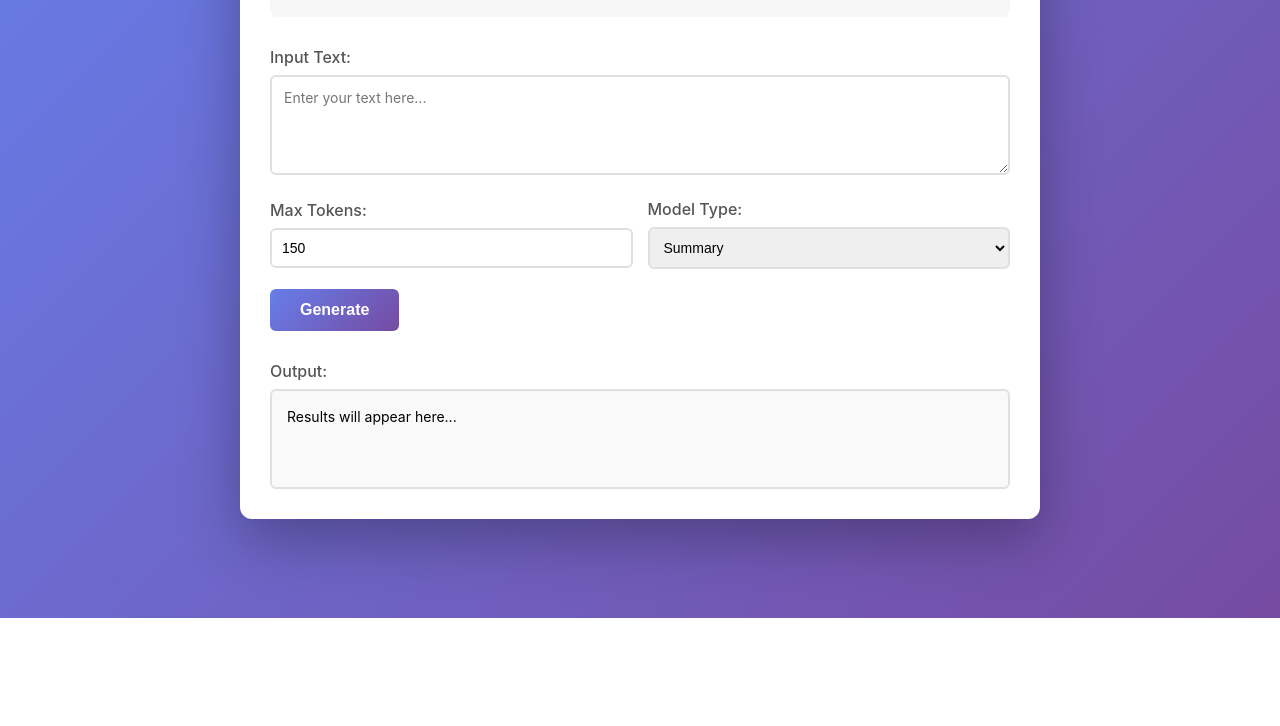
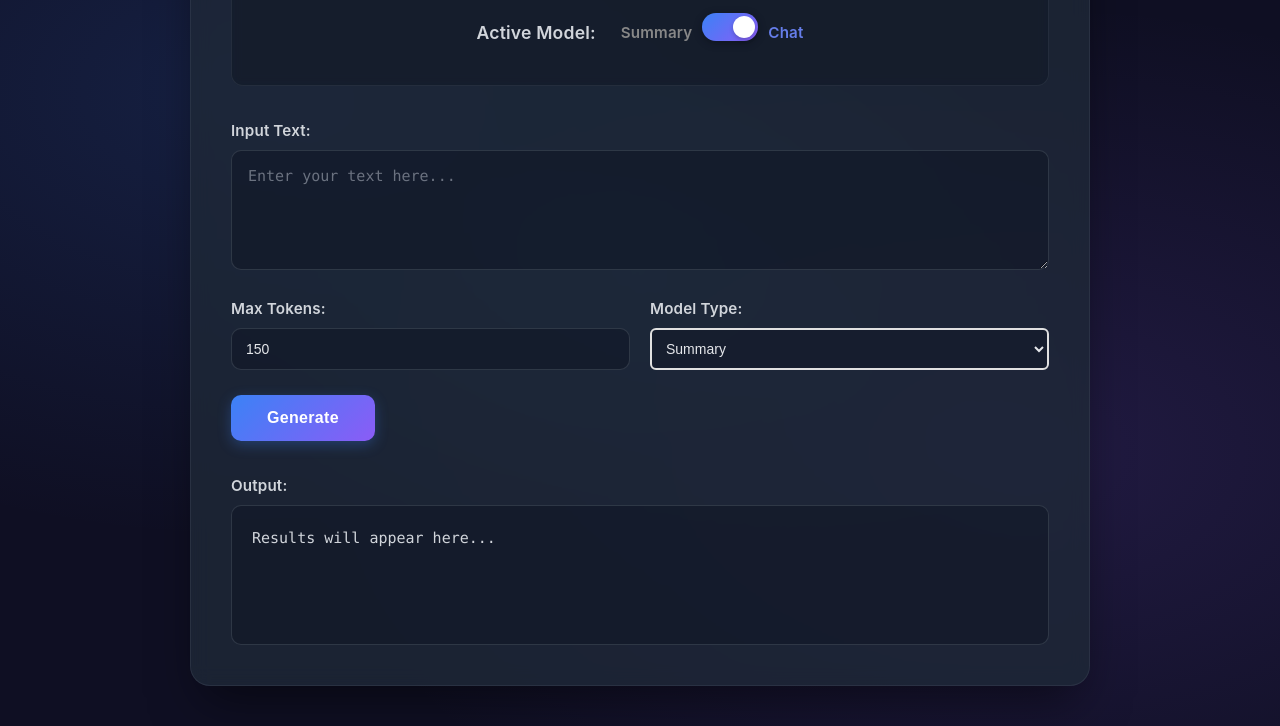
Before and after one commit to jerwng/localinference, a plain HTML site: page index.html in a window 1280 px wide. Shown: the part 182-908 px from the top of the page. Before the commit the page ends 800 px from the top, so only its background shows below. Drawn offline with Linux system fonts and the light colour scheme.

Commit message:
UI update

```diff
--- a/index.html
+++ b/index.html
@@ -12,35 +12,49 @@
         }
 
         body {
-            font-family: -apple-system, BlinkMacSystemFont, 'Segoe UI', Roboto, Oxygen, Ubuntu, Cantarell, sans-serif;
-            background: linear-gradient(135deg, #667eea 0%, #764ba2 100%);
+            font-family: 'Inter', -apple-system, BlinkMacSystemFont, 'Segoe UI', Roboto, sans-serif;
+            background: #0f0f23;
+            background-image:
+                radial-gradient(at 20% 30%, rgba(59, 130, 246, 0.15) 0px, transparent 50%),
+                radial-gradient(at 80% 70%, rgba(139, 92, 246, 0.15) 0px, transparent 50%),
+                radial-gradient(at 50% 50%, rgba(16, 185, 129, 0.1) 0px, transparent 50%);
             min-height: 100vh;
-            padding: 20px;
+            padding: 40px 20px;
+            color: #e5e7eb;
         }
 
         .container {
-            max-width: 800px;
+            max-width: 900px;
             margin: 0 auto;
-            background: white;
-            border-radius: 12px;
-            padding: 30px;
-            box-shadow: 0 20px 60px rgba(0, 0, 0, 0.3);
+            background: rgba(31, 41, 55, 0.8);
+            backdrop-filter: blur(10px);
+            border: 1px solid rgba(75, 85, 99, 0.3);
+            border-radius: 20px;
+            padding: 40px;
+            box-shadow: 0 25px 50px -12px rgba(0, 0, 0, 0.5);
         }
 
         h1 {
-            color: #333;
-            margin-bottom: 30px;
+            background: linear-gradient(135deg, #3b82f6 0%, #8b5cf6 50%, #10b981 100%);
+            -webkit-background-clip: text;
+            -webkit-text-fill-color: transparent;
+            background-clip: text;
+            margin-bottom: 40px;
             text-align: center;
-            font-size: 2em;
+            font-size: 2.5em;
+            font-weight: 800;
+            letter-spacing: -0.02em;
         }
 
         .model-selector {
             display: flex;
             gap: 20px;
-            margin-bottom: 30px;
-            padding: 20px;
-            background: #f7f7f7;
-            border-radius: 8px;
+            margin-bottom: 35px;
+            padding: 24px;
+            background: rgba(17, 24, 39, 0.6);
+            border: 1px solid rgba(75, 85, 99, 0.3);
+            border-radius: 12px;
+            backdrop-filter: blur(5px);
         }
 
         .model-option {
@@ -52,7 +66,7 @@
 
         .model-option label {
             font-weight: 600;
-            color: #555;
+            color: #d1d5db;
             display: flex;
             align-items: center;
             gap: 10px;
@@ -61,8 +75,8 @@
         .toggle {
             position: relative;
             display: inline-block;
-            width: 50px;
-            height: 24px;
+            width: 56px;
+            height: 28px;
         }
 
         .toggle input {
@@ -78,140 +92,183 @@
             left: 0;
             right: 0;
             bottom: 0;
-            background-color: #ccc;
-            transition: 0.4s;
-            border-radius: 24px;
+            background: linear-gradient(135deg, #f59e0b 0%, #ef4444 100%);
+            transition: 0.3s;
+            border-radius: 28px;
+            box-shadow: 0 2px 8px rgba(0, 0, 0, 0.3);
         }
 
         .slider:before {
             position: absolute;
             content: "";
-            height: 18px;
-            width: 18px;
+            height: 22px;
+            width: 22px;
             left: 3px;
             bottom: 3px;
-            background-color: white;
-            transition: 0.4s;
+            background-color: #fff;
+            transition: 0.3s;
             border-radius: 50%;
+            box-shadow: 0 2px 4px rgba(0, 0, 0, 0.2);
         }
 
         input:checked + .slider {
-            background-color: #667eea;
+            background: linear-gradient(135deg, #3b82f6 0%, #8b5cf6 100%);
         }
 
         input:checked + .slider:before {
-            transform: translateX(26px);
+            transform: translateX(28px);
         }
 
         .model-status {
             font-size: 0.9em;
-            color: #888;
+            color: #9ca3af;
         }
 
         .input-section {
-            margin-bottom: 20px;
+            margin-bottom: 25px;
         }
 
         label {
             display: block;
-            margin-bottom: 8px;
-            font-weight: 500;
-            color: #555;
+            margin-bottom: 10px;
+            font-weight: 600;
+            color: #d1d5db;
+            font-size: 0.95em;
+            letter-spacing: 0.01em;
         }
 
         textarea {
             width: 100%;
-            padding: 12px;
-            border: 2px solid #e0e0e0;
-            border-radius: 6px;
-            font-size: 14px;
-            font-family: inherit;
+            padding: 16px;
+            background: rgba(17, 24, 39, 0.6);
+            border: 1px solid rgba(75, 85, 99, 0.5);
+            border-radius: 10px;
+            font-size: 15px;
+            font-family: 'SF Mono', 'Monaco', 'Consolas', monospace;
             resize: vertical;
-            min-height: 100px;
+            min-height: 120px;
+            color: #e5e7eb;
+            transition: all 0.2s;
         }
 
         textarea:focus {
             outline: none;
-            border-color: #667eea;
+            border-color: #3b82f6;
+            background: rgba(17, 24, 39, 0.8);
+            box-shadow: 0 0 0 3px rgba(59, 130, 246, 0.1);
+        }
+
+        textarea::placeholder {
+            color: #6b7280;
         }
 
         .controls {
             display: flex;
-            gap: 15px;
-            margin-bottom: 20px;
-            align-items: center;
+            gap: 20px;
+            margin-bottom: 25px;
+            align-items: flex-end;
         }
 
         .control-group {
             flex: 1;
         }
 
-        input[type="number"] {
+        input[type="number"],
+        select {
             width: 100%;
-            padding: 10px;
-            border: 2px solid #e0e0e0;
-            border-radius: 6px;
+            padding: 12px 14px;
+            background: rgba(17, 24, 39, 0.6);
+            border: 1px solid rgba(75, 85, 99, 0.5);
+            border-radius: 10px;
             font-size: 14px;
+            color: #e5e7eb;
+            transition: all 0.2s;
         }
 
-        input[type="number"]:focus {
+        input[type="number"]:focus,
+        select:focus {
             outline: none;
-            border-color: #667eea;
+            border-color: #3b82f6;
+            background: rgba(17, 24, 39, 0.8);
+            box-shadow: 0 0 0 3px rgba(59, 130, 246, 0.1);
+        }
+
+        select {
+            cursor: pointer;
+        }
+
+        select option {
+            background: #1f2937;
+            color: #e5e7eb;
         }
 
         button {
-            background: linear-gradient(135deg, #667eea 0%, #764ba2 100%);
+            background: linear-gradient(135deg, #3b82f6 0%, #8b5cf6 100%);
             color: white;
             border: none;
-            padding: 12px 30px;
+            padding: 14px 36px;
             font-size: 16px;
-            font-weight: 600;
-            border-radius: 6px;
+            font-weight: 700;
+            border-radius: 10px;
             cursor: pointer;
-            transition: transform 0.2s, box-shadow 0.2s;
+            transition: all 0.2s;
+            box-shadow: 0 4px 14px rgba(59, 130, 246, 0.3);
+            letter-spacing: 0.02em;
         }
 
         button:hover {
             transform: translateY(-2px);
-            box-shadow: 0 5px 15px rgba(102, 126, 234, 0.4);
+            box-shadow: 0 8px 24px rgba(59, 130, 246, 0.4);
+            background: linear-gradient(135deg, #2563eb 0%, #7c3aed 100%);
         }
 
         button:active {
             transform: translateY(0);
+            box-shadow: 0 2px 8px rgba(59, 130, 246, 0.3);
         }
 
         button:disabled {
-            background: #ccc;
+            background: rgba(75, 85, 99, 0.5);
             cursor: not-allowed;
             transform: none;
+            box-shadow: none;
+            opacity: 0.6;
         }
 
         .output-section {
-            margin-top: 30px;
+            margin-top: 35px;
         }
 
         .output-box {
-            background: #f9f9f9;
-            border: 2px solid #e0e0e0;
-            border-radius: 6px;
-            padding: 15px;
-            min-height: 100px;
+            background: rgba(17, 24, 39, 0.6);
+            border: 1px solid rgba(75, 85, 99, 0.5);
+            border-radius: 10px;
+            padding: 20px;
+            min-height: 140px;
             white-space: pre-wrap;
             word-wrap: break-word;
-            font-size: 14px;
-            line-height: 1.6;
+            font-size: 15px;
+            line-height: 1.7;
+            color: #d1d5db;
+            font-family: 'SF Mono', 'Monaco', 'Consolas', monospace;
         }
 
         .loading {
             text-align: center;
-            color: #667eea;
+            color: #3b82f6;
             font-style: italic;
+            animation: pulse 1.5s ease-in-out infinite;
+        }
+
+        @keyframes pulse {
+            0%, 100% { opacity: 1; }
+            50% { opacity: 0.5; }
         }
 
         .error {
-            color: #e74c3c;
-            background: #fee;
-            border-color: #e74c3c;
+            color: #fca5a5;
+            background: rgba(127, 29, 29, 0.3);
+            border-color: #ef4444;
         }
     </style>
 </head>
```
